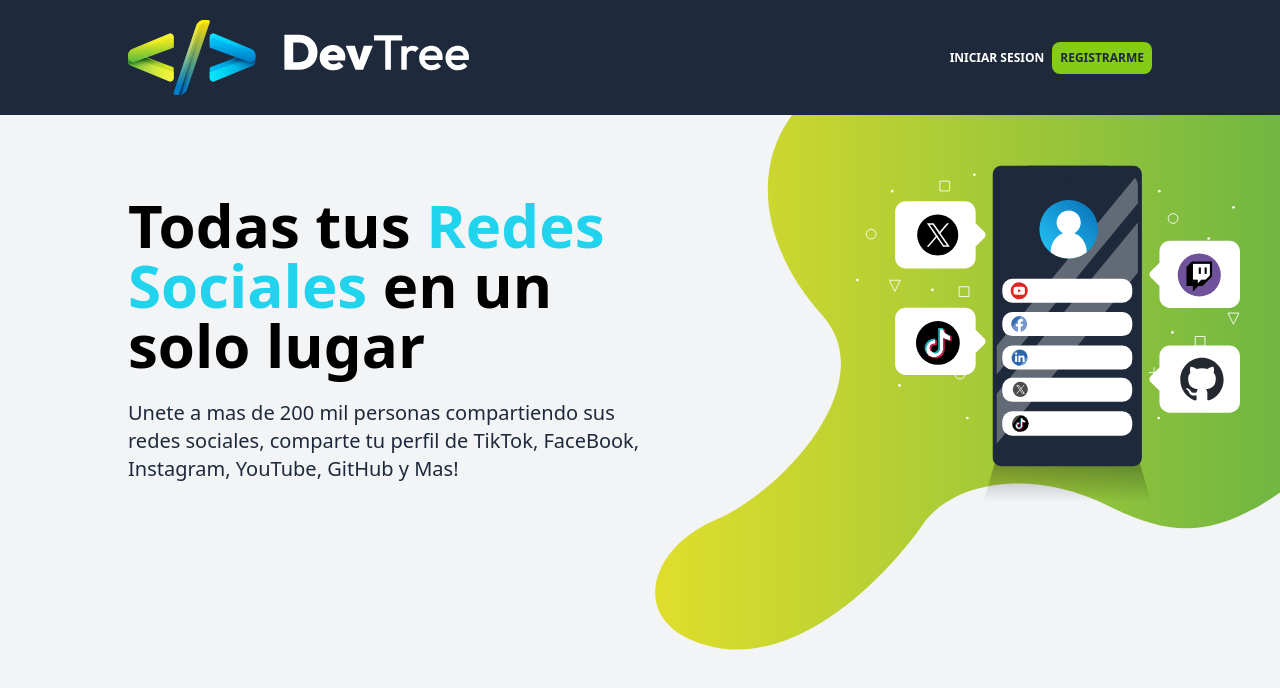
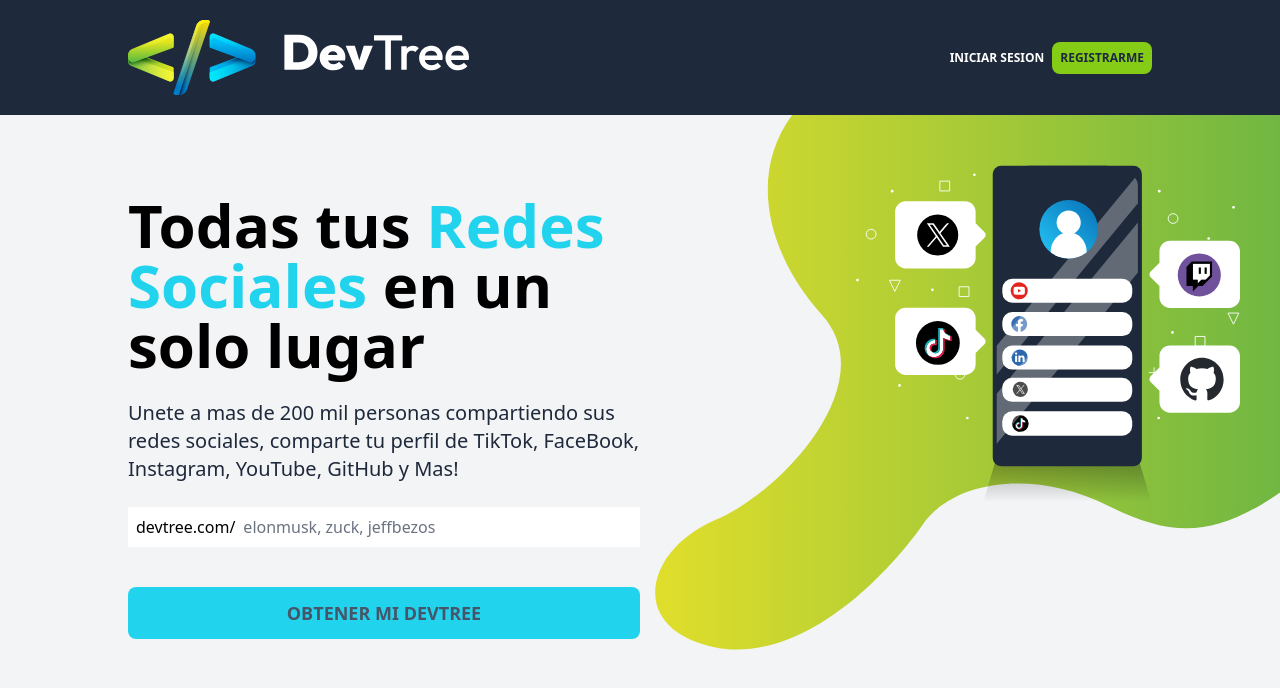
Before and after one commit to Calvinuhh/devtree_client, a React (Vite) app: page / in a window 1280 px wide. Shown: the top 688 px of the page. Built offline with nearby package versions, Linux system fonts and the light colour scheme; no server answers.

Commit message:
Proyecto terminado

```diff
--- a/package.json
+++ b/package.json
@@ -16,12 +16,12 @@
     "@headlessui/react": "^2.2.0",
     "@heroicons/react": "^2.2.0",
     "@tanstack/react-query": "^5.62.8",
-    "@tanstack/react-query-devtools": "^5.62.8",
     "axios": "^1.7.9",
     "react": "^18.3.1",
     "react-dom": "^18.3.1",
     "react-hook-form": "^7.54.1",
     "react-router-dom": "^7.0.2",
+    "react-slugify": "^4.0.1",
     "sonner": "^1.7.1"
   },
   "devDependencies": {
--- a/src/components/AdminNavigation.tsx
+++ b/src/components/AdminNavigation.tsx
@@ -1,8 +1,17 @@
+import { useQueryClient } from "@tanstack/react-query";
+
 const AdminNavigation = () => {
+  const queryaClient = useQueryClient();
+
+  const logout = () => {
+    localStorage.removeItem("AUTH_TOKEN");
+    queryaClient.invalidateQueries({ queryKey: ["user"] });
+  };
+
   return (
     <button
       className=" bg-lime-500 p-2 text-slate-800 uppercase font-black text-xs rounded-lg cursor-pointer"
-      onClick={() => {}}
+      onClick={logout}
     >
       Cerrar Sesión
     </button>
--- /dev/null
+++ b/src/components/SearchForm.tsx
@@ -0,0 +1,84 @@
+import ErrorMessage from "./ErrorMessage";
+import { useForm } from "react-hook-form";
+import slugify from "react-slugify";
+import axios from "../config/axios";
+import { isAxiosError } from "axios";
+import { useMutation } from "@tanstack/react-query";
+import { Link } from "react-router-dom";
+
+const SearchForm = () => {
+  const searchHandle = async (handle: string) => {
+    try {
+      const { data } = await axios.post("handle/search", { handle });
+
+      return data;
+    } catch (error) {
+      if (isAxiosError(error)) {
+        throw Error(error.response?.data);
+      }
+    }
+  };
+
+  const mutation = useMutation({
+    mutationFn: searchHandle,
+  });
+
+  const {
+    register,
+    handleSubmit,
+    watch,
+    formState: { errors },
+  } = useForm({
+    defaultValues: { handle: "" },
+  });
+
+  const handle = watch("handle");
+
+  const handleSearch = () => {
+    const slug = slugify(handle);
+    mutation.mutate(slug);
+  };
+
+  return (
+    <form onSubmit={handleSubmit(handleSearch)} className="space-y-5">
+      <div className="relative flex items-center  bg-white  px-2">
+        <label htmlFor="handle">devtree.com/</label>
+        <input
+          type="text"
+          id="handle"
+          className="border-none bg-transparent p-2 focus:ring-0 flex-1"
+          placeholder="elonmusk, zuck, jeffbezos"
+          {...register("handle", {
+            required: "Un Nombre de Usuario es obligatorio",
+          })}
+        />
+      </div>
+      {errors.handle && <ErrorMessage>{errors.handle.message}</ErrorMessage>}
+
+      <div className="mt-10">
+        {mutation.isPending && <p className=" text-center">Cargando...</p>}
+        {mutation.error && (
+          <p className="text-center text-red-600 font-black">
+            {mutation.error.message}
+          </p>
+        )}
+        {mutation.data && (
+          <p className=" text-cyan-500 font-black text-center">
+            {mutation.data}! ir a{" "}
+            <Link to={"/auth/register"} state={{ handle: slugify(handle) }}>
+              Registro
+            </Link>
+          </p>
+        )}
+      </div>
+
+      <input
+        type="submit"
+        className="bg-cyan-400 p-3 text-lg w-full uppercase text-slate-600 rounded-lg font-bold cursor-pointer"
+        value="Obtener mi DevTree"
+      />
+    </form>
+  );
+};
+
+export default SearchForm;
--- a/src/main.tsx
+++ b/src/main.tsx
@@ -2,7 +2,6 @@
 import { createRoot } from "react-dom/client";
 import Router from "./router.tsx";
 import { QueryClient, QueryClientProvider } from "@tanstack/react-query";
-import { ReactQueryDevtools } from "@tanstack/react-query-devtools";
 import "./main.css";
 
 const queryClient = new QueryClient();
@@ -11,7 +10,6 @@
   <StrictMode>
     <QueryClientProvider client={queryClient}>
       <Router />
-      <ReactQueryDevtools />
     </QueryClientProvider>
   </StrictMode>
 );
--- a/src/views/HomeView.tsx
+++ b/src/views/HomeView.tsx
@@ -1,4 +1,5 @@
 import Header from "../components/Header";
+import SearchForm from "../components/SearchForm";
 
 const HomeView = () => {
   return (
@@ -18,6 +19,8 @@
               comparte tu perfil de TikTok, FaceBook, Instagram, YouTube, GitHub
               y Mas!
             </p>
+
+            <SearchForm />
           </div>
         </div>
       </main>
--- a/src/views/LoginView.tsx
+++ b/src/views/LoginView.tsx
@@ -1,5 +1,6 @@
 import { Link } from "react-router-dom";
 import { useForm } from "react-hook-form";
+import { useNavigate } from "react-router-dom";
 import ErrorMessage from "../components/ErrorMessage";
 import { LoginForm } from "../interfaces/FormData";
 import axios from "../config/axios";
@@ -7,6 +8,8 @@
 import { isAxiosError } from "axios";
 
 const LoginView = () => {
+  const navigate = useNavigate();
+
   const defaultValues: LoginForm = {
     email: "",
     password: "",
@@ -23,6 +26,7 @@
       const { data } = await axios.post("/auth/login", formData);
 
       localStorage.setItem("AUTH_TOKEN", data);
+      navigate("/admin");
     } catch (error) {
       if (isAxiosError(error) && error.response) {
         toast.error(error.response.data);
--- a/src/views/RegisterView.tsx
+++ b/src/views/RegisterView.tsx
@@ -4,13 +4,18 @@
 import { RegisterForm } from "../interfaces/FormData";
 import { isAxiosError } from "axios";
 import { toast } from "sonner";
+import { useLocation } from "react-router-dom";
 import axios from "../config/axios";
+import { useNavigate } from "react-router-dom";
 
 const RegisterView = () => {
+  const location = useLocation();
+  const navigate = useNavigate();
+
   const defaultValues: RegisterForm = {
     name: "",
     email: "",
-    handle: "",
+    handle: location?.state?.handle || "",
     password: "",
     password_confirmation: "",
   };
@@ -34,6 +39,7 @@
       toast.success(data);
 
       reset();
+      navigate("/auth/login");
     } catch (error) {
       if (isAxiosError(error) && error.response) {
         toast.error(error.response.data);
```
Also changed, not shown: 1 other file (tests, documents, lock files or other folders).
